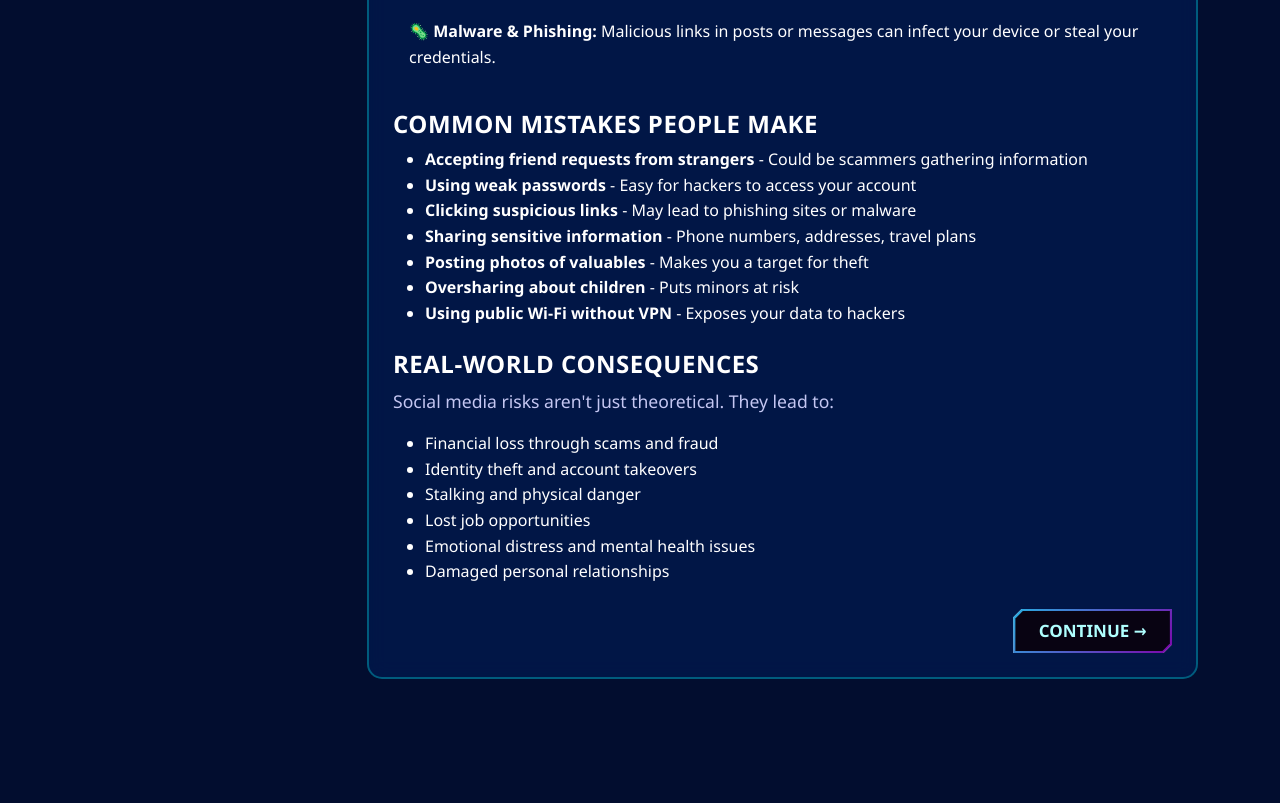
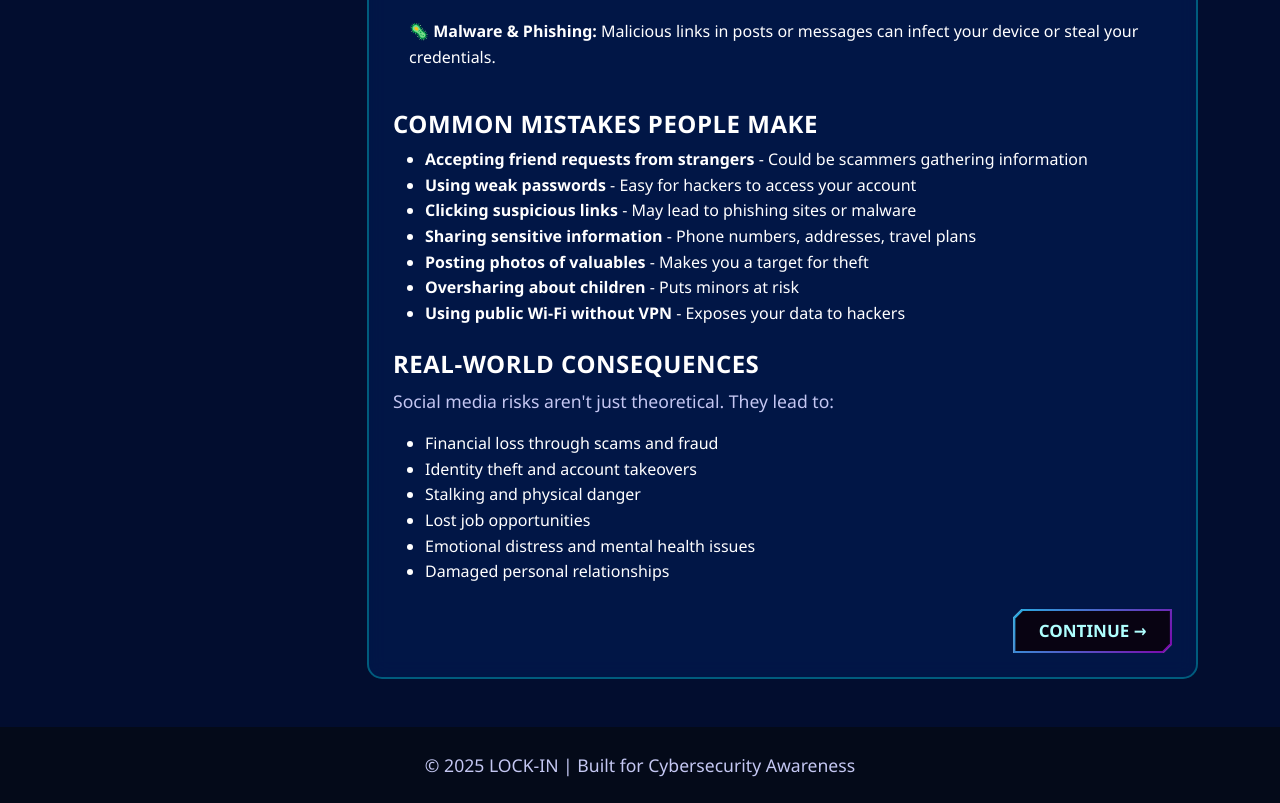
Before and after one commit to ErykahDaman/Lock-In, a plain HTML site: page course4.html in a window 1280 px wide. Shown: the part 1162-1965 px from the top of the page. Before the commit the page ends 1889 px from the top, so only its background shows below. Drawn offline with nearby package versions, Linux system fonts and the light colour scheme; a script that the page names is missing.

Commit message:
Update course4.html
footer

```diff
--- a/course4.html
+++ b/course4.html
@@ -874,3 +874,8 @@
 
   <!-- Bootstrap JS -->
   <script src="https://cdn.jsdelivr.net/npm/bootstrap@5.3.3/dist/js/bootstrap.bundle.min.js"></script>
+
+    <!-- Footer -->
+  <footer class="text-center text-light py-4 mt-5" style="background: rgba(5, 10, 20, 0.8);">
+    <p class="mb-0">© 2025 LOCK-IN | Built for Cybersecurity Awareness</p>
+  </footer>
```
